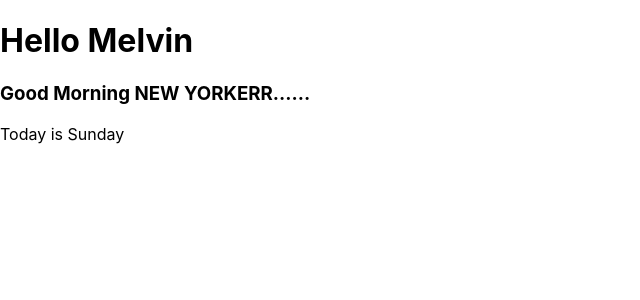
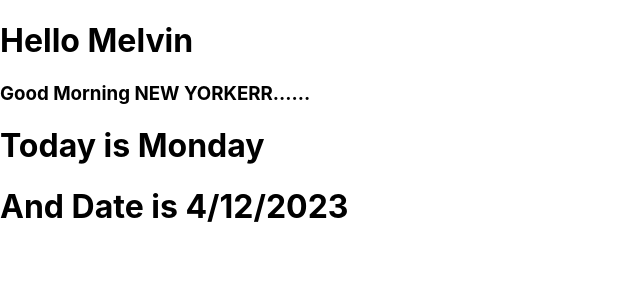
Before and after one commit to Melvin154/Tutorial-React, a React (Create React App) app: page / in a window 1280 px wide. Shown: the top 300 px of the page, without its empty margins (0-640 px from the left). Built offline with nearby package versions, Linux system fonts and the light colour scheme.

Commit message:
Added New File

```diff
--- a/src/App.js
+++ b/src/App.js
@@ -1,6 +1,7 @@
 
 import './App.css';
 import Day from './components/day';
+import Date from './components/date';
 
 function App() {
   return (
@@ -8,6 +9,7 @@ function App() {
    <h1>Hello Melvin</h1>
    <h3>Good Morning NEW YORKERR......</h3>
    <Day/>
+   <Date/>
    </>
   );
 }
--- /dev/null
+++ b/src/components/date.jsx
@@ -0,0 +1,15 @@
+import React from "react";
+
+class Date extends React.Component{
+    render(){
+        return(
+            <>
+            <h1> And Date is 4/12/2023</h1>
+
+            </>
+        )
+    }
+}
+
+
+export default Date;
--- a/src/components/day.jsx
+++ b/src/components/day.jsx
@@ -2,7 +2,7 @@ import React from 'react'
 
 const Day = () => {
   return (
-    <div> Today is Sunday</div>
+    <h1> Today is Monday</h1>
   )
 }
 
```
